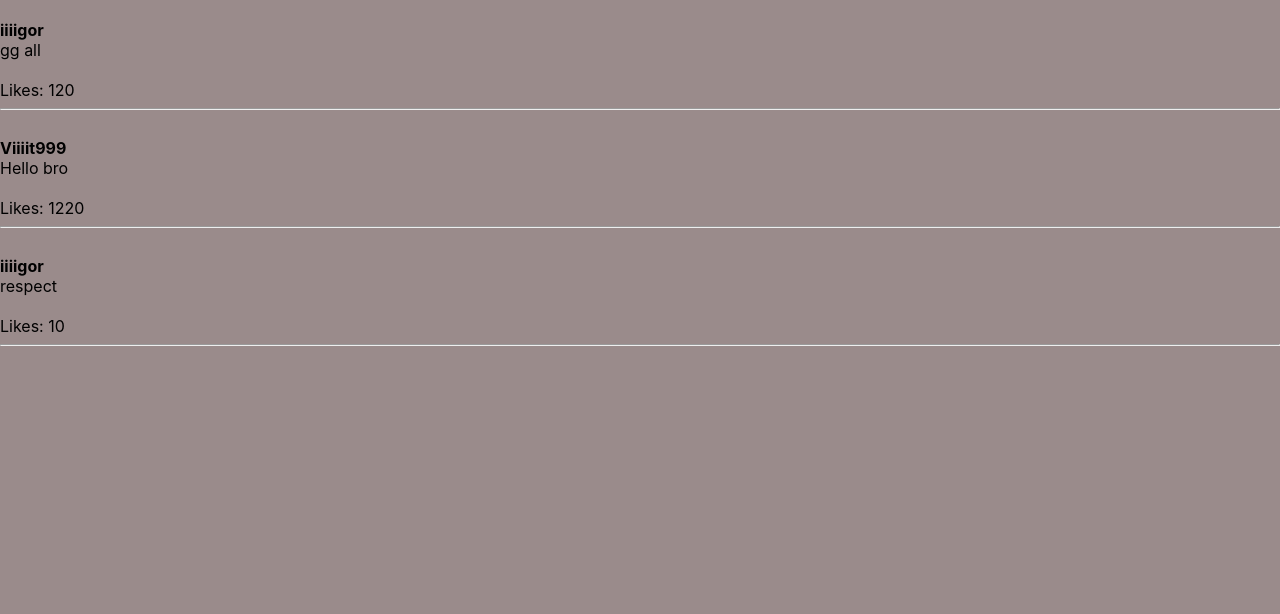
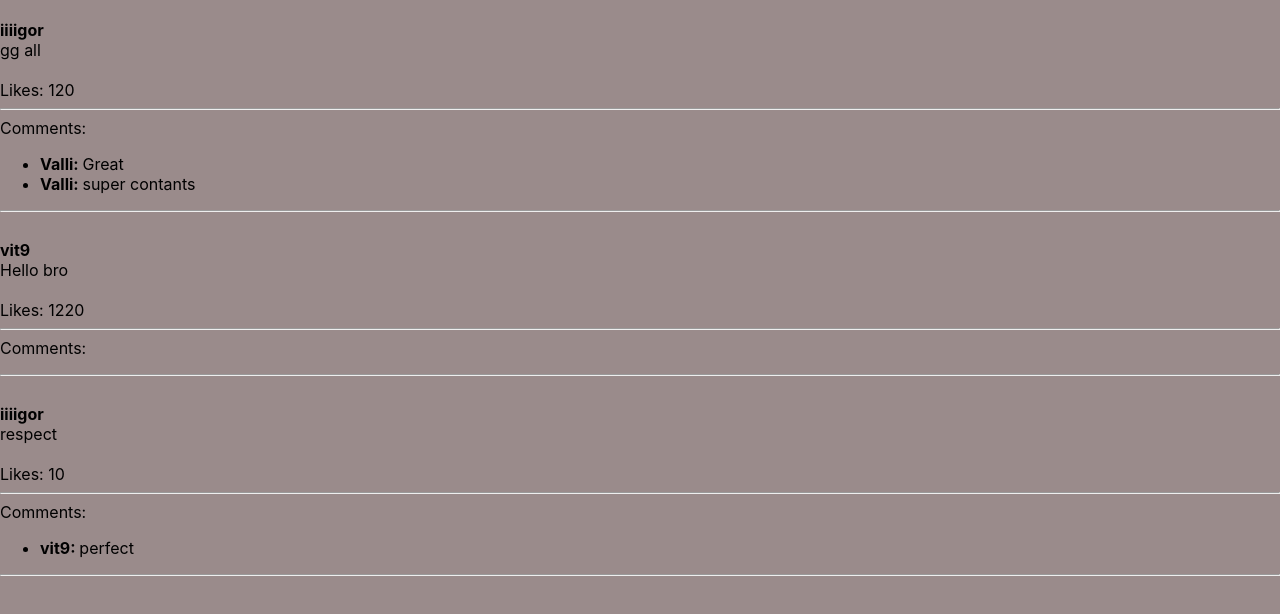
Before and after one commit to Kiri1111/ignattasks, a React (Create React App) app: page / in a window 1280 px wide. Shown: the top 614 px of the page. Built offline with nearby package versions, Linux system fonts and the light colour scheme.

Commit message:
feat: normalized data train

```diff
--- a/src/normalizedDataProject/features/posts/authors-reducer.ts
+++ b/src/normalizedDataProject/features/posts/authors-reducer.ts
@@ -1,6 +1,7 @@
 import {postsApi, PostAPIType, AuthorAPIType} from "../../postsApi/api";
 import {Dispatch} from "redux" ;
 import {fetchPostsSuccess, mapToLookupTable} from "./posts-reducer";
+import {fetchPostsCommentsSuccess} from "./comments-reducer";
 
 
 const initialState = {
@@ -11,31 +12,27 @@
 
 type StateType = typeof initialState
 
-type ActionsType = ReturnType<typeof fetchPostsSuccess>
+type ActionsType =
+    ReturnType<typeof fetchPostsSuccess>
+    | ReturnType<typeof fetchPostsCommentsSuccess>
 
 export const authorsReducer = (state = initialState, action: ActionsType): StateType => {
     switch (action.type) {
         case  'POSTS/FETCH-POSTS':
             return {
                 ...state,
-                // items: action.payload.posts,
-                byId: mapToLookupTable(action.payload.posts.map(el => el.author))
+                byId: {
+                    ...state.byId, ...mapToLookupTable(action.payload.posts.map(el => el.author)),
+                    ...mapToLookupTable(action.payload.posts.map(el => el.lastComment).flat().map(el => el.author))
+                }
             }
-        // case  'POSTS/UPDATE-POST':
-        //     return {
-        //         ...state,
-        //         // items: state.items.map(el => el.id === action.payload.postID ? {
-        //         //     ...el,
-        //         //     text: action.payload.text
-        //         // } : el)
-        //         byID: {
-        //             ...state.byID,
-        //             [action.payload.postID]: {
-        //                 ...state.byID[action.payload.postID],
-        //                 text: action.payload.text
-        //             }
-        //         }
-        //     }
+        case "COMMENTS/FETCH-COMMENTS":
+            return {
+                ...state,
+                byId: {
+                    ...state.byId, ...mapToLookupTable(action.payload.comments.map(el => el.author))
+                }
+            }
     }
     return state
 }
--- a/src/normalizedDataProject/features/posts/components/post.tsx
+++ b/src/normalizedDataProject/features/posts/components/post.tsx
@@ -25,8 +25,25 @@
                 }} value={newText} onChange={(e) => setNewText(e.currentTarget.value)}/></div>}
             <br/>
             <div>Likes: {post.likes}</div>
+            <hr/>
+            Comments:
+            <ul>
+                {post.commentsIds.map(id => <Comment key={id} id={id}/>)}
+            </ul>
+            <hr/>
 
-            <hr/>
         </div>
     )
 }
+
+type PropsType = {
+    id: number
+}
+
+const Comment: React.FC<PropsType> = ({id}) => {
+    const comment = useSelector((state: AppStateType) => state.comments.byId[id])
+    const author = useSelector((state: AppStateType) => state.authors.byId[comment.authorId])
+    return (
+        <li><b>{author.name}: </b>{comment.text}</li>
+    )
+}
```
